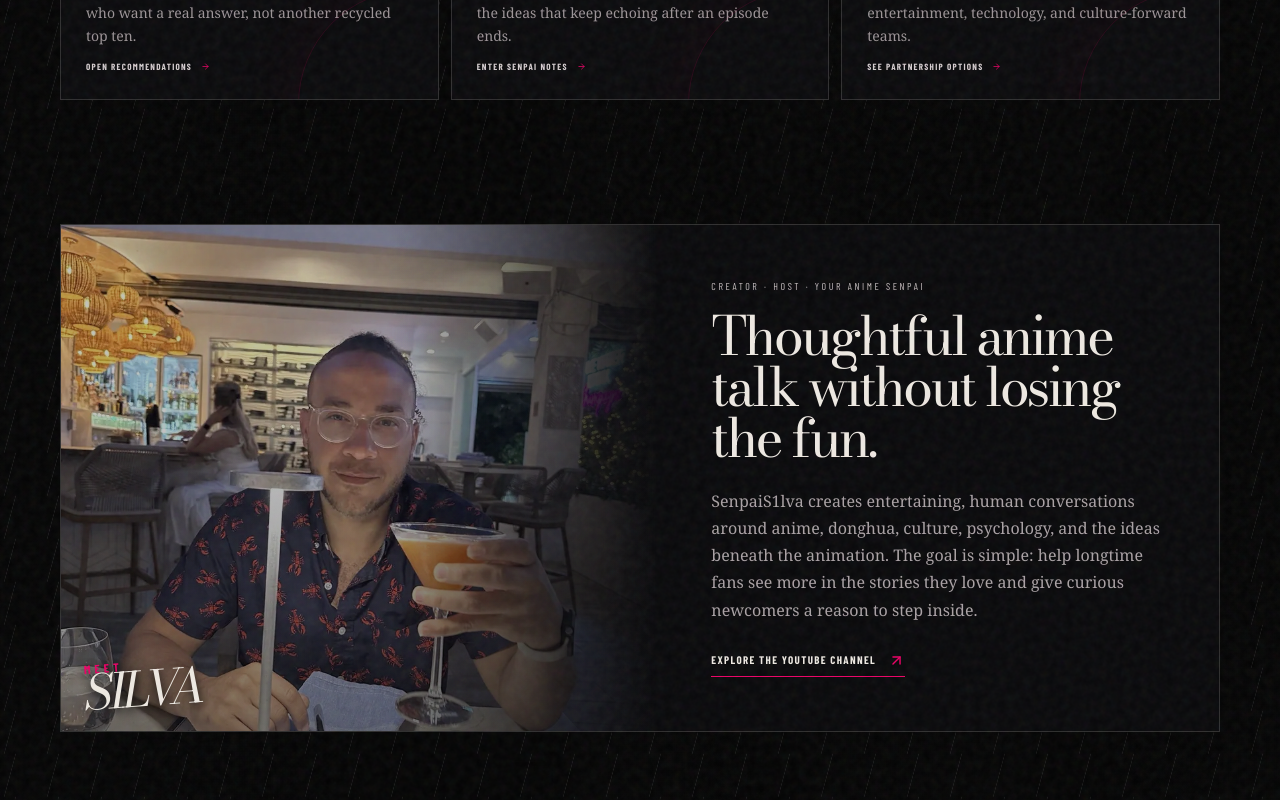
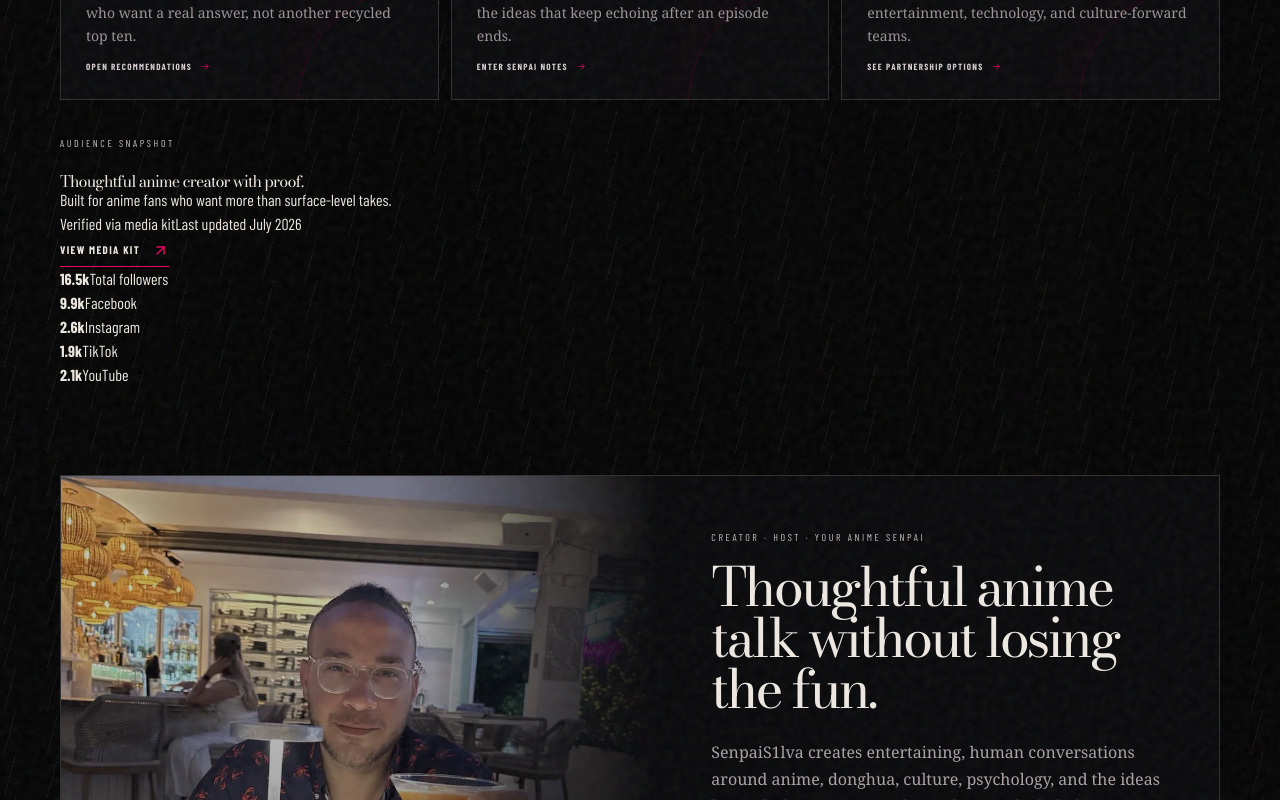
Before and after one commit to draftarc-lab/senpais1lva-site, a Next.js app: page / in a window 1280 px wide. Shown: the part 1460-2260 px from the top of the page. Built offline with nearby package versions, Linux system fonts and the light colour scheme; no server answers.

Commit message:
Add audience proof layer

```diff
--- a/app/page.tsx
+++ b/app/page.tsx
@@ -2,6 +2,7 @@ import Image from "next/image";
 import Link from "next/link";
 import { FaFacebookF, FaInstagram, FaTiktok, FaYoutube } from "react-icons/fa6";
 import { FiArrowRight, FiArrowUpRight, FiBookOpen, FiBriefcase, FiDownload, FiMail, FiPlay, FiSearch } from "react-icons/fi";
+import { audienceSnapshot, mediaKitUrl } from "./audience";
 import SiteFooter from "./components/SiteFooter";
 import SiteHeader from "./components/SiteHeader";
 import { notes } from "./senpai-notes/data";
@@ -102,6 +103,27 @@ export default function Home() {
         </div>
       </section>
 
+      <section className="audience-section container reveal-section" aria-labelledby="audience-heading">
+        <div className="audience-intro">
+          <p className="eyebrow">Audience snapshot</p>
+          <h2 id="audience-heading">Thoughtful anime creator with proof.</h2>
+          <p>{audienceSnapshot.headline}</p>
+          <div className="audience-meta">
+            <span>{audienceSnapshot.verifiedLabel}</span>
+            <span>{audienceSnapshot.lastUpdated}</span>
+          </div>
+          <a className="editorial-link" href={mediaKitUrl} target="_blank" rel="noopener noreferrer">View media kit <FiArrowUpRight aria-hidden="true" /></a>
+        </div>
+        <div className="audience-grid" aria-label="Verified SenpaiS1lva audience numbers">
+          {audienceSnapshot.metrics.map((metric) => (
+            <article className="audience-card" key={metric.label}>
+              <strong>{metric.value}</strong>
+              <span>{metric.label}</span>
+            </article>
+          ))}
+        </div>
+      </section>
+
       <section id="about" className="start-section container reveal-section">
         <div className="start-visual">
           <Image className="about-photo" src="/about-silva.webp" alt="SenpaiS1lva smiling at a restaurant" fill sizes="(max-width: 800px) 100vw, 50vw" unoptimized />
@@ -152,7 +174,7 @@ export default function Home() {
             <ul>{partnerships.map((item) => <li key={item}>{item}</li>)}</ul>
             <div className="partner-actions">
               <a className="primary-button" href={`mailto:${partnershipEmail}?subject=Partnership%20Inquiry%20for%20SenpaiS1lva`}><FiMail aria-hidden="true" /> Partnership inquiry</a>
-              <a className="media-kit-link" href={`mailto:${partnershipEmail}?subject=SenpaiS1lva%20Media%20Kit%20Request`}><FiDownload aria-hidden="true" /> Request media kit</a>
+              <a className="media-kit-link" href={mediaKitUrl} target="_blank" rel="noopener noreferrer"><FiDownload aria-hidden="true" /> View media kit</a>
             </div>
             <a className="partner-email" href={`mailto:${partnershipEmail}`}>{partnershipEmail}</a>
           </div>
```
